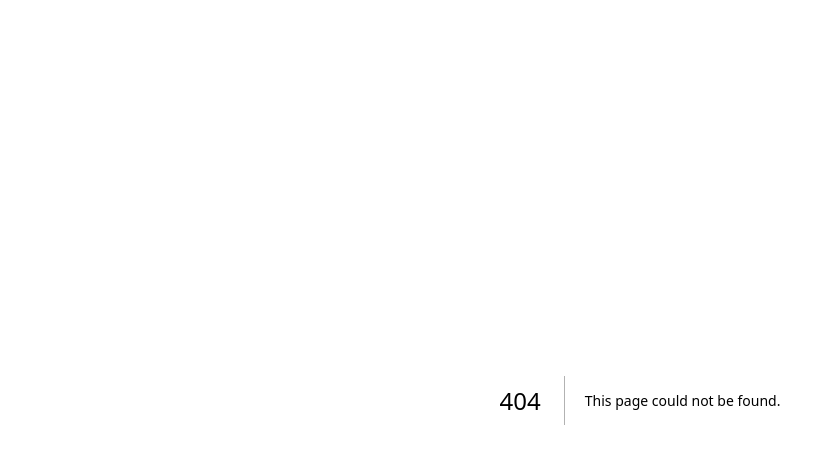
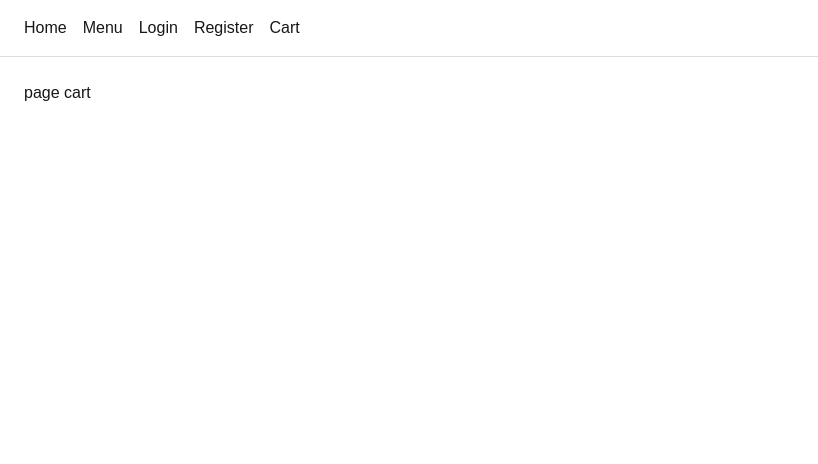
Before and after one commit to leonidvuha/project-pizza, a Next.js app: page /cart in a window 1280 px wide. Before the commit this address had no page. Shown: the top 464 px of the page, without its empty margins (0-818 px from the left). Built offline with nearby package versions, Linux system fonts and the light colour scheme.

Commit message:
feat: add basic navbar and routes

```diff
--- /dev/null
+++ b/src/app/cart/page.tsx
@@ -0,0 +1,3 @@
+export default function MenuPage() {
+  return <main>page cart</main>;
+}
--- a/src/app/globals.css
+++ b/src/app/globals.css
@@ -11,3 +11,25 @@ body {
   font-family: Arial, Helvetica, sans-serif;
   margin: 0;
 }
+
+header {
+  padding: 16px 24px;
+  border-bottom: 1px solid #ddd;
+}
+
+nav ul {
+  display: flex;
+  gap: 16px;
+  list-style: none;
+  margin: 0;
+  padding: 0;
+}
+
+nav a {
+  text-decoration: none;
+  color: inherit;
+}
+
+main {
+  padding: 24px;
+}
--- a/src/app/layout.tsx
+++ b/src/app/layout.tsx
@@ -1,20 +1,10 @@
 import type { Metadata } from "next";
-import { Geist, Geist_Mono } from "next/font/google";
 import "./globals.css";
-
-const geistSans = Geist({
-  variable: "--font-geist-sans",
-  subsets: ["latin"],
-});
-
-const geistMono = Geist_Mono({
-  variable: "--font-geist-mono",
-  subsets: ["latin"],
-});
+import Navbar from "@/components/layout/Navbar";
 
 export const metadata: Metadata = {
-  title: "Create Next App",
-  description: "Generated by create next app",
+  title: "Project Pizza",
+  description: "Pizza ordering web app for a small business.",
 };
 
 export default function RootLayout({
@@ -23,11 +13,11 @@ export default function RootLayout({
   children: React.ReactNode;
 }>) {
   return (
-    <html
-      lang="en"
-      className={`${geistSans.variable} ${geistMono.variable} h-full antialiased`}
-    >
-      <body className="min-h-full flex flex-col">{children}</body>
+    <html lang="en">
+      <body>
+        <Navbar />
+        {children}
+      </body>
     </html>
   );
 }
--- /dev/null
+++ b/src/app/login/page.tsx
@@ -0,0 +1,3 @@
+export default function MenuPage() {
+  return <main>page login</main>;
+}
--- /dev/null
+++ b/src/app/menu/page.tsx
@@ -0,0 +1,3 @@
+export default function MenuPage() {
+  return <main>page menu</main>;
+}
--- /dev/null
+++ b/src/app/register/page.tsx
@@ -0,0 +1,3 @@
+export default function MenuPage() {
+  return <main>register</main>;
+}
--- /dev/null
+++ b/src/components/layout/Navbar.tsx
@@ -0,0 +1,27 @@
+import Link from "next/link";
+
+export default function Navbar() {
+  return (
+    <header>
+      <nav>
+        <ul>
+          <li>
+            <Link href="/">Home</Link>
+          </li>
+          <li>
+            <Link href="/menu">Menu</Link>
+          </li>
+          <li>
+            <Link href="/login">Login</Link>
+          </li>
+          <li>
+            <Link href="/register">Register</Link>
+          </li>
+          <li>
+            <Link href="/cart">Cart</Link>
+          </li>
+        </ul>
+      </nav>
+    </header>
+  );
+}
```
